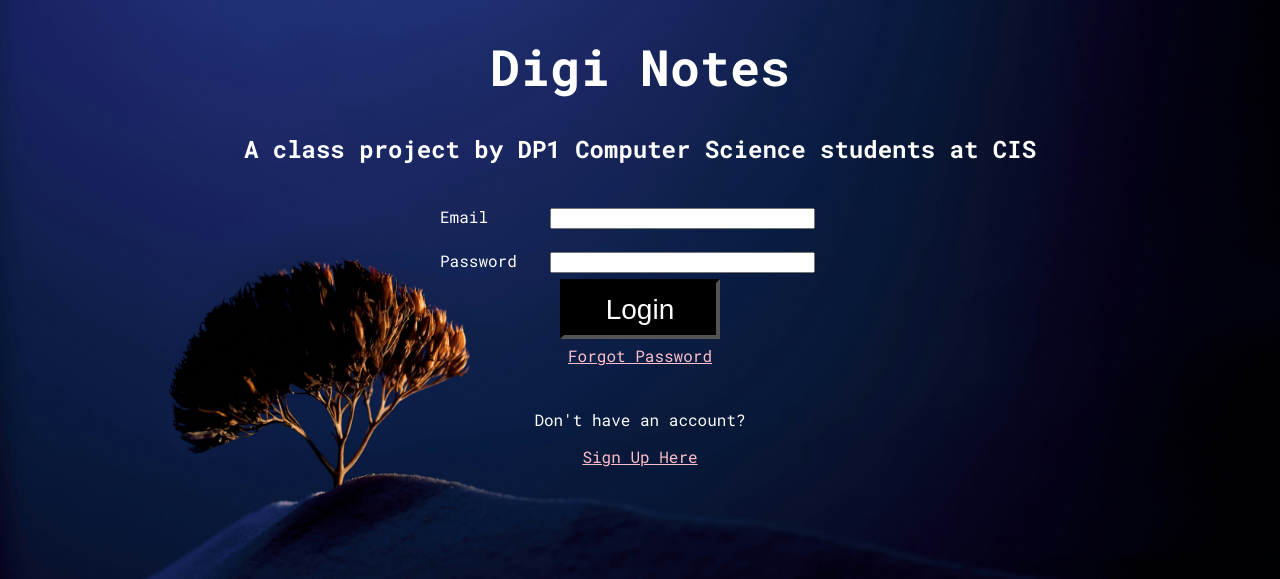
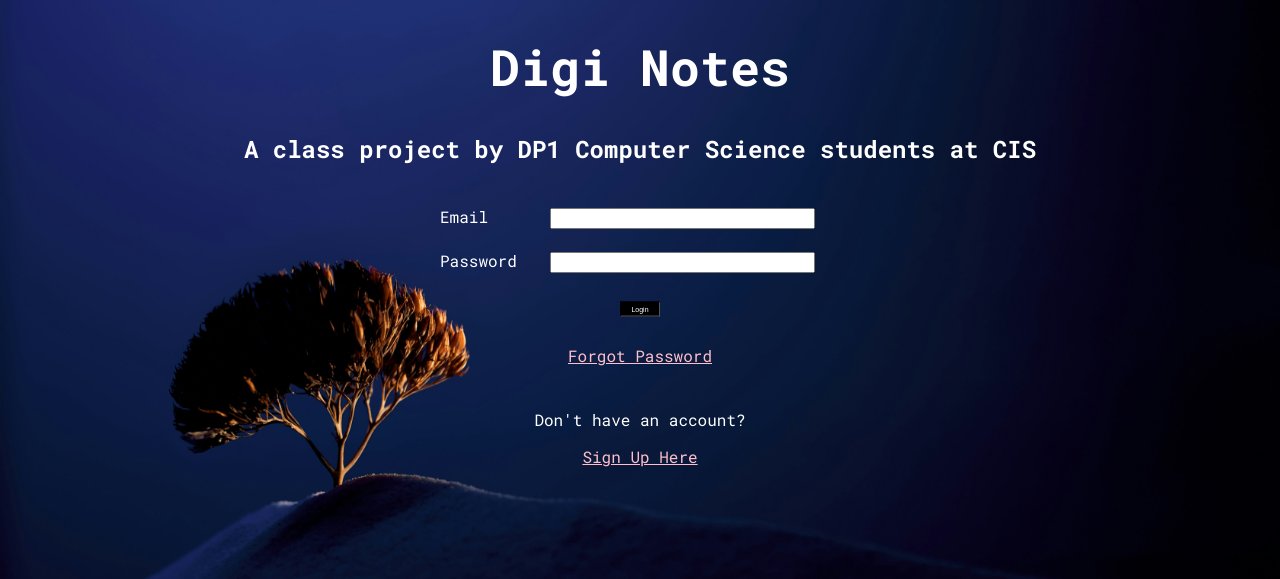
Before and after one commit to Shelly1986/stickynotes, a Flask app: page / in a window 1280 px wide, while the restyled element is pressed. Shown: the top 579 px of the page. Run offline with Flask 3, Linux system fonts and the light colour scheme.

Commit message:
Update index.html

```diff
--- a/templates/index.html
+++ b/templates/index.html
@@ -44,7 +44,7 @@
         #login:active{
             background-color: black;
             color: white;
-            transform: scale(2);
+            transform: scale(0.5);
         }
 
         .errors{
```
